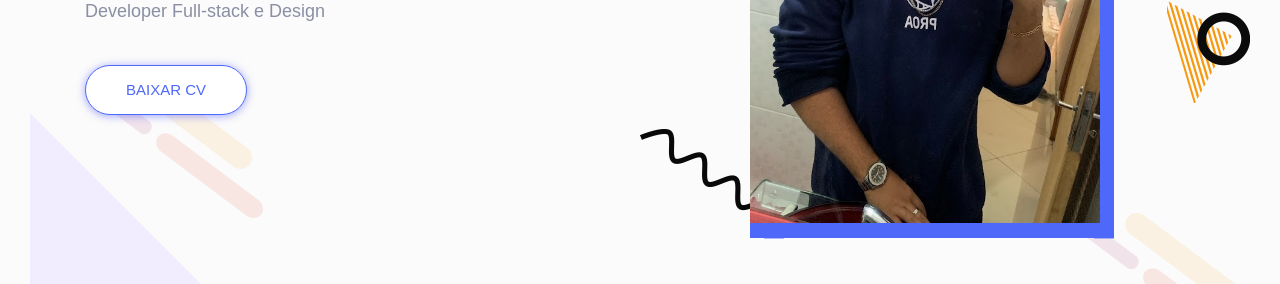
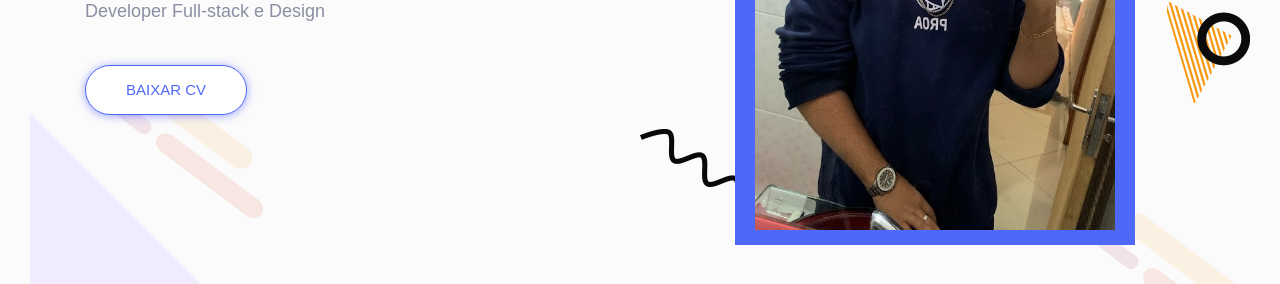
Before and after one commit to ihyperbr/Portfolio, a plain HTML site: page index.html in a window 1280 px wide. Shown: the part 462-746 px from the top of the page. Drawn offline with Linux system fonts and the light colour scheme; files whose address does not match are found by name; a web font is replaced by a local one.

Commit message:
Update style.css

```diff
--- a/assets/css/style.css
+++ b/assets/css/style.css
@@ -343,8 +343,8 @@ p {
 .header-content-right p {padding-bottom: 40px; }
 
 .header-image {
-  max-width: 350px;
-  margin: auto;
+  max-width: 400px;
+  margin: auto auto auto 100px;
   position: relative;
 }
 
@@ -352,11 +352,11 @@ p {
   position: absolute;
   content: '';
   width: 100%;
-  height: 98%;
-  border: 20px solid #4e68f9;
+  height: 100%;
+  border: 190px solid #4e68f9;
   border-bottom: 0;
-  top: 51%;
-  left: 4%;
+  top: 47%;
+  left: -5%;
   -webkit-transform: translateY(-50%);
   -moz-transform: translateY(-50%);
   -ms-transform: translateY(-50%);
@@ -370,7 +370,7 @@ p {
   width: 100%;
   height: 15px;
   background-color: #4e68f9;
-  left: 0;
+  left: -5%;
   bottom: 0px;
   z-index: 11;
 }
@@ -378,6 +378,7 @@ p {
 .header-image img {
   position: relative;
   z-index: 5;
+  width: 90%;
 }
 
 .header-social {
```
